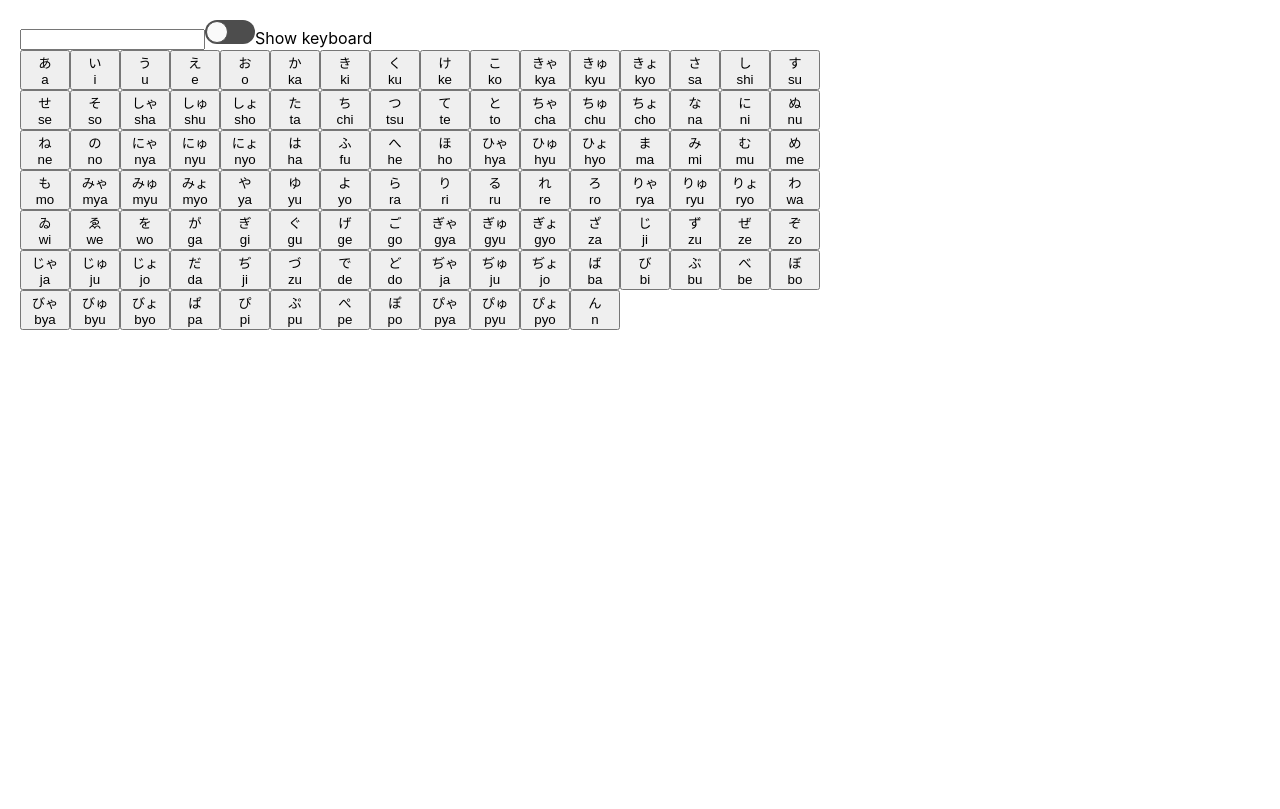
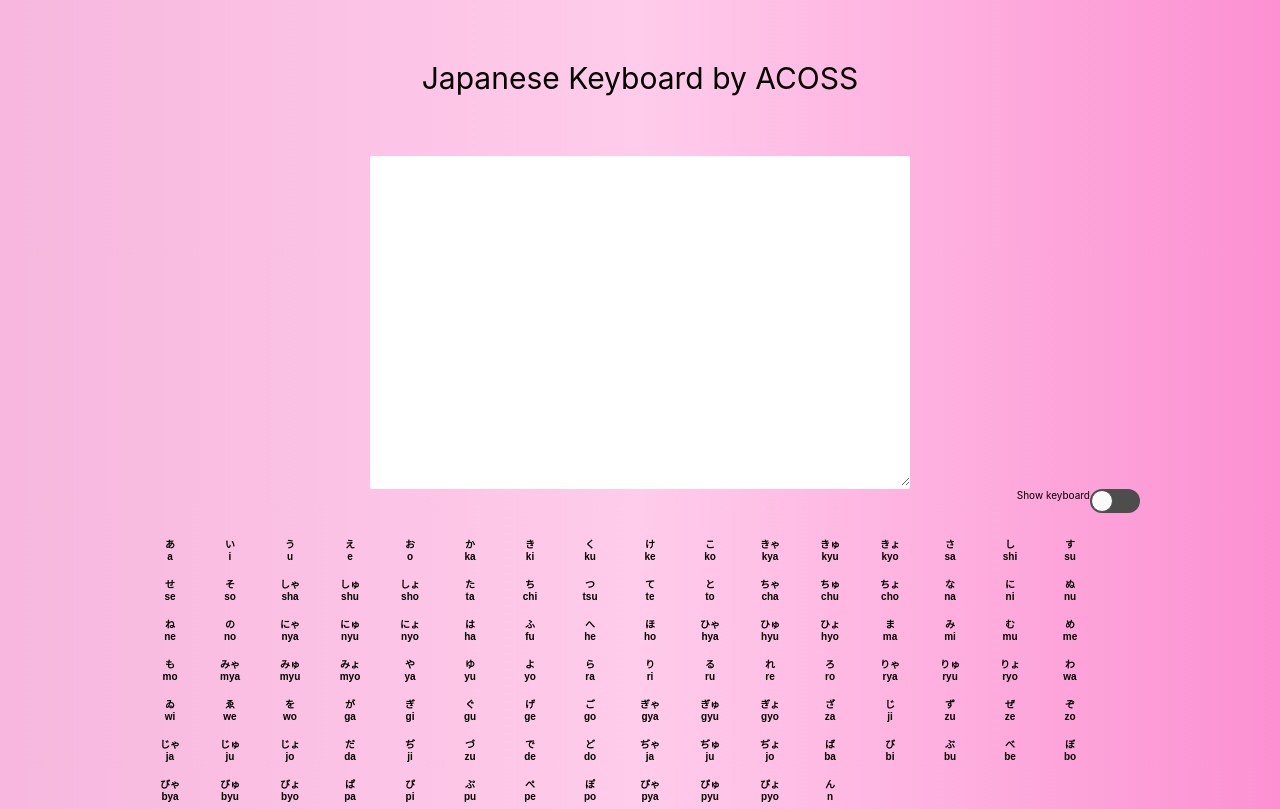
Before and after one commit to acoss22/japanese_keyboard, a React (Create React App) app in the folder japanese-keyboard/: page / in a window 1280 px wide. Built offline with nearby package versions, Linux system fonts and the light colour scheme.

Commit message:
feat: add some styling

```diff
--- a/japanese-keyboard/src/App.css
+++ b/japanese-keyboard/src/App.css
@@ -1,3 +1,70 @@
+*,
+*::after,
+*::before {
+  margin: 0;
+  padding: 0;
+  box-sizing: inherit;
+  font-size: 10px;
+  color: black;
+}
+
 .container{
-    margin: 20px;
+    margin: auto;
+    width: 100rem;
+    padding: 1rm;
 }
+
+body {
+    background: #0f2027; /* fallback for old browsers */
+    background: linear-gradient(to right,#f7b7de, #ffcceb, #fc90d2);
+    display: flex;
+    justify-content: center;
+    align-items: center;
+    color: #fff;
+}
+
+
+.result_text {
+    font-family: 'Roboto', sans-serif;
+    color: #333;
+    font-size: 1.2rem;
+    margin: 0 auto;
+    padding: 1.5rem 2rem;
+    border-radius: 0.2rem;
+    background-color: rgb(255, 255, 255);
+    border: none;
+    width: 50rem;
+    height: 30rem;
+    display: block;
+    font-size: 2rem;
+    border-bottom: 0.3rem solid transparent;
+}
+
+button {
+    font-weight: bold;
+    background: none;
+    cursor: pointer;
+    text-decoration: inherit;
+    font-size: 4rem;
+    color: black;
+    padding: 0.7rem 1rem;
+    border-image-slice: 1;
+    border: none;
+  }
+
+  .pull_right{
+    float: right;
+  }
+
+  .toggle_div{
+    height: 4rem;
+  }
+
+  .header {
+    padding: 6rem;
+    text-align: center;
+    border-bottom: black;
+    color: white;
+    font-size: 3rem;
+    color: black;
+  }
--- a/japanese-keyboard/src/App.js
+++ b/japanese-keyboard/src/App.js
@@ -5,6 +5,7 @@ import Toggle from 'react-toggle'
 import "react-toggle/style.css"
 import KanjiSuggestion from './components/KanjiSuggestionComponent';
 import {hiraganas} from './consts/hiraganaList';
+import Header from './components/HeaderComponent';
 import './App.css';
 
 function App() {
@@ -27,18 +28,25 @@ function App() {
 
 
     return (
+      <>
+        <Header />
         <div className="container">
-          <TextBox key={phrase} value={phrase} />
+          <div>
+            <TextBox className="result_text" key={phrase} value={phrase} />
             {(newWord !== '') ? (
               <KanjiSuggestion data-testid="app-kanji-suggestion" word={newWord} selectedWord = {selectedWord}/>
               ): (<></>)}
+          </div>
+          <div className="toggle_div">
             <label>
-            <Toggle
+              <Toggle className="pull_right"
                 defaultChecked={useKeyboard}
                 icons={false}
                 onChange={handleToggleKeyboard} />
-            <span>Show keyboard</span>
+              <span className="pull_right">Show keyboard</span>
             </label>
+          </div>
+          <div>
             {useKeyboard ? (
               <div>Keyboard should show here. To be implemented</div>
               ) : (
@@ -46,6 +54,8 @@ function App() {
                 )
             }
           </div>
+        </div>
+      </>
 
     );
 }
--- a/japanese-keyboard/src/components/KanjiSuggestionComponent.jsx
+++ b/japanese-keyboard/src/components/KanjiSuggestionComponent.jsx
@@ -7,7 +7,7 @@ function KanjiSuggestion(props) {
     return (
         <div className={styles.container}>
             <div>
-                <span>Your word:</span>
+                <span className={styles.label}>Your word:</span>
             </div>
             <div>
                 <button onClick={()=> props.selectedWord(props.word)}>
@@ -16,7 +16,7 @@ function KanjiSuggestion(props) {
             </div>
             <div className={styles.kanji}>
                 <div>
-                    <span>Suggestions:</span>
+                    <span className={styles.label}>Suggestions:</span>
                 </div>
                 {suggestions.map(function(item, i) {
                     return <button key={item.kanji} onClick={()=> props.selectedWord(item.Kanji)}>
--- a/japanese-keyboard/src/components/TextBoxComponent.jsx
+++ b/japanese-keyboard/src/components/TextBoxComponent.jsx
@@ -1,12 +1,11 @@
 import React, { useState } from "react";
+import '../App.css';
 
  function TextBox(...props) {
     const [message, setMessage] = useState(props.value);
-
     return (
-        <input type="text" value={message} />
+        <textarea className="result_text">{message}</textarea>
     );
 }
 
-
 export default TextBox;
--- a/japanese-keyboard/src/components/characterSymbol.module.css
+++ b/japanese-keyboard/src/components/characterSymbol.module.css
@@ -2,5 +2,5 @@
     display: flex;
     flex-direction: column;
     align-items: center;
-    width: 50px;
+    width: 4rem;
 }
--- a/japanese-keyboard/src/components/kanjiSuggestion.module.css
+++ b/japanese-keyboard/src/components/kanjiSuggestion.module.css
@@ -6,3 +6,8 @@
 .kanji {
     float: left;
 }
+
+.label{
+    font-size: 2rem;
+    font-weight: bold;
+}
```
Lines whose indentation alone changed are shown as unchanged.
